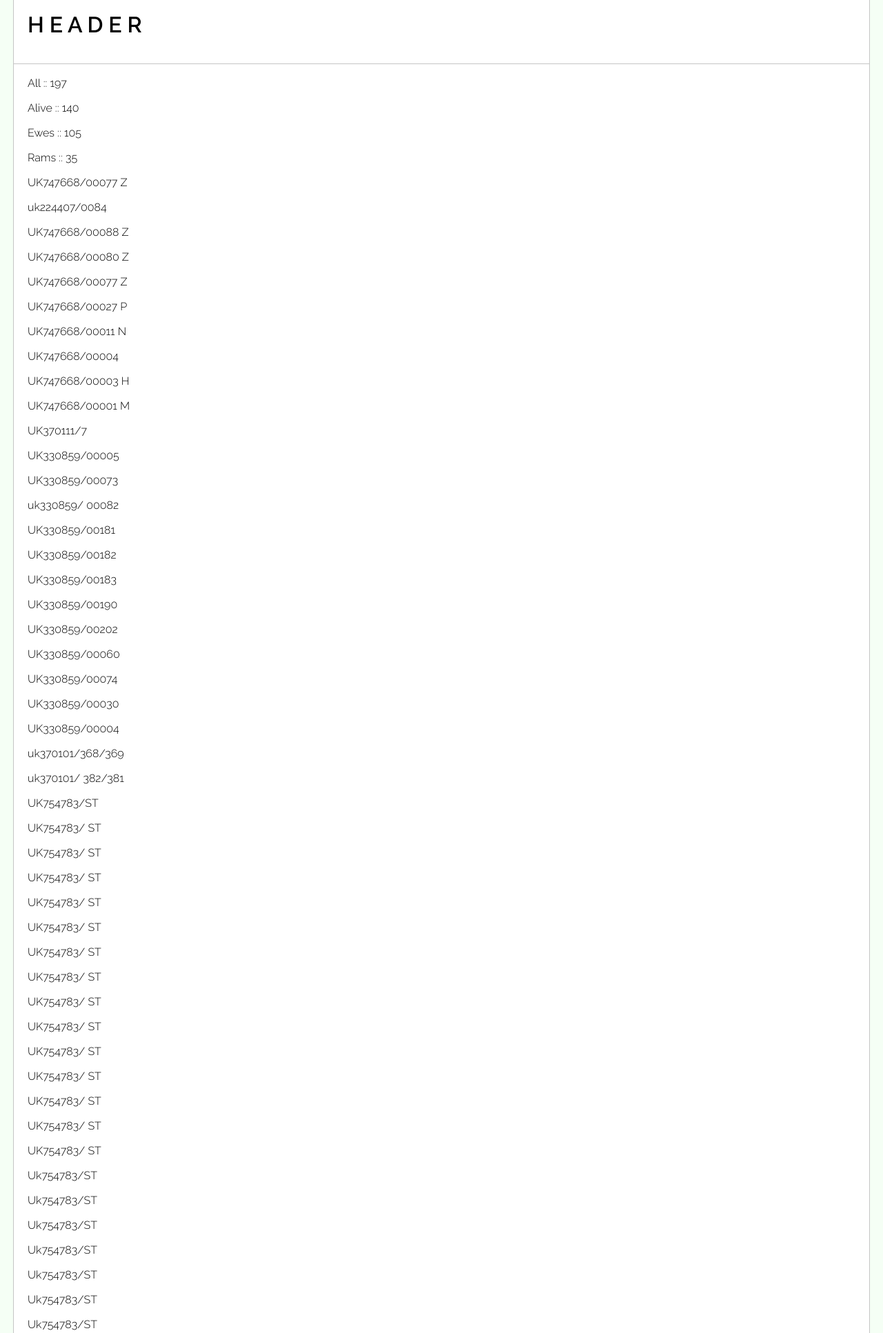
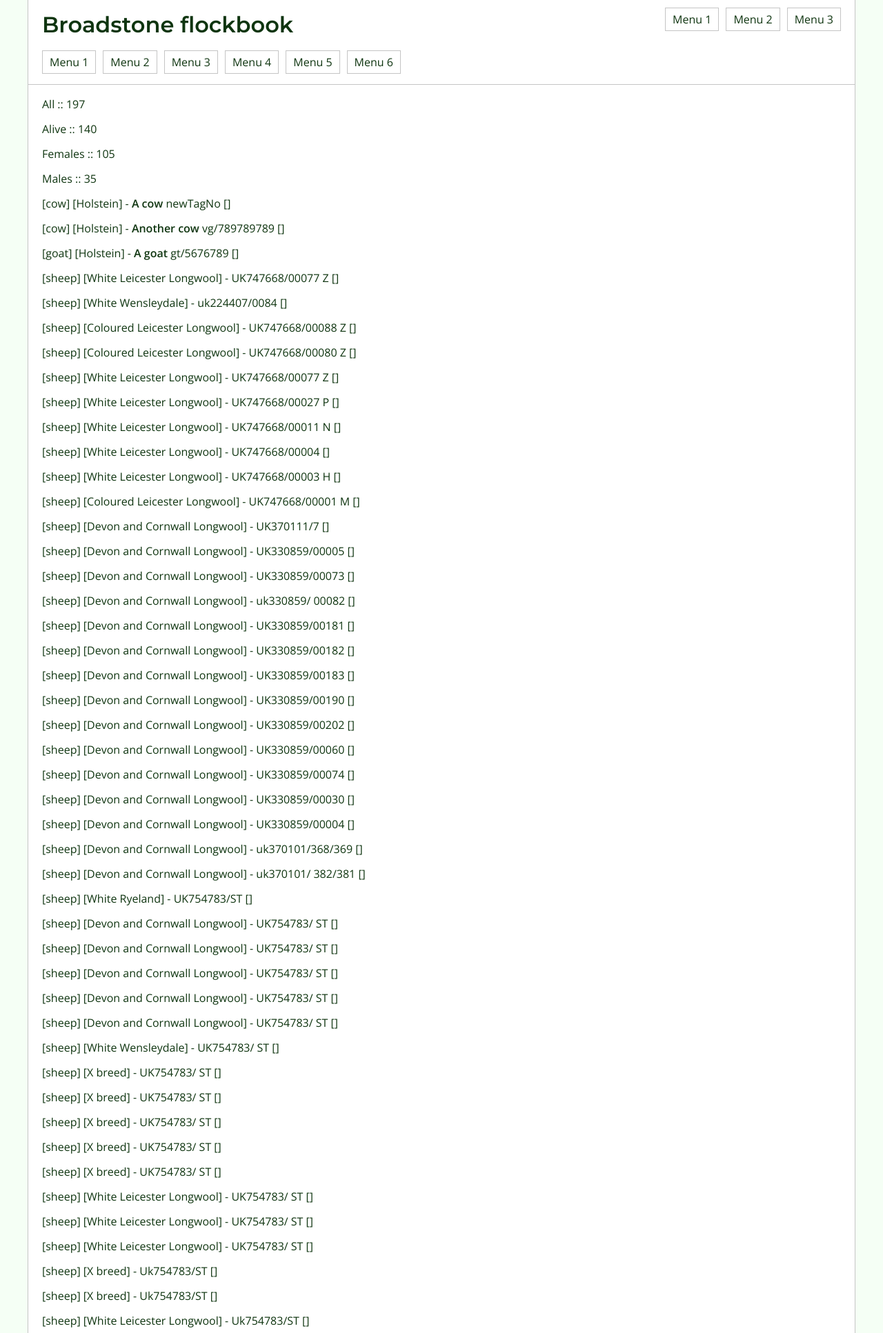
Before and after one commit to PatDobson1/redesign-flock-book, a PHP site: page / in a window 1280 px wide. Shown: the top 1933 px of the page at 69% size. Run offline with PHP 8.4, Linux system fonts and the light colour scheme; data comes from the database, SQL or seed files in the repository; both versions use the stored data as it was after the commit.

Commit message:
Made style changes Added species Added full DB backup

```diff
--- a/includes/classes/Layout.class.php
+++ b/includes/classes/Layout.class.php
@@ -3,19 +3,35 @@
     class Layout extends Db{
 
         // -- Header -------------------------------------------
-            public function header(){
-
+            public function header($site_data){
                 echo "
                         <html>
                             <head>
-                                <link href='https://fonts.googleapis.com/css2?family=Montserrat:wght@400;600&family=Raleway:wght@300;600&display=swap' rel='stylesheet'>
+                                <link href='https://fonts.googleapis.com/css2?family=Montserrat:wght@600&family=Open+Sans:wght@300;600&display=swap' rel='stylesheet'>
                                 <link rel='stylesheet' href='includes/style/reset.css' />
                                 <link rel='stylesheet' href='includes/style/style.css' />
                             </head>
                             <body>
                             <div class='overall'>
                                 <header>
-                                    <h1>H E A D E R</h1>
+                                    <h1>$site_data[site_name] flockbook</h1>
+                                    <menu>
+                                        <ul>
+                                            <li><a href='#'>Menu 1</a></li>
+                                            <li><a href='#'>Menu 2</a></li>
+                                            <li><a href='#'>Menu 3</a></li>
+                                            <li><a href='#'>Menu 4</a></li>
+                                            <li><a href='#'>Menu 5</a></li>
+                                            <li><a href='#'>Menu 6</a></li>
+                                        </ul>
+                                    </menu>
+                                    <rightMenu>
+                                        <ul>
+                                            <li><a href='#'>Menu 1</a></li>
+                                            <li><a href='#'>Menu 2</a></li>
+                                            <li><a href='#'>Menu 3</a></li>
+                                        </ul>
+                                    </rightMenu>
                                 </header>
                                 <content>";
 
--- /dev/null
+++ b/includes/classes/Livestock.class.php
@@ -0,0 +1,56 @@
+<?php
+
+    class Livestock extends Db{
+
+        // -- Get all livestock ------------------------------------------------
+            public function getAllLivestock(){
+                $this -> connect();
+                    $query = "  SELECT livestock.livestock_name, livestock.uk_tag_no, livestock.date_of_sale, breed.breed_name AS breed, species.species AS species
+                                FROM livestock
+                                INNER JOIN species ON species.id = livestock.species
+                                INNER JOIN breed ON breed.id = livestock.breed
+                                ORDER BY species, livestock_name";
+
+                    $sql = self::$conn -> prepare($query);
+                    $sql->execute();
+                    while( $row = $sql -> fetch() ){
+                        echo "<p>[$row[species]] [$row[breed]] - <strong>$row[livestock_name]</strong> $row[uk_tag_no] [$row[date_of_sale]]</p>";
+                    }
+
+                $this -> disconnect();
+            }
+        // ---------------------------------------------------------------------
+
+        // -- Count livestock --------------------------------------------------
+            public function countLivestock($varient){
+                switch($varient){
+                    case 'all':
+                        $query = "SELECT COUNT(id) AS livestockCount FROM livestock WHERE deleted != 1";
+                    break;
+                    case 'alive':
+                        $query = "SELECT COUNT(id) AS livestockCount FROM livestock WHERE deleted != 1 AND date_of_death IS null";
+                    break;
+                    case 'dead':
+                        $query = "SELECT COUNT(id) AS livestockCount FROM livestock WHERE deleted != 1 AND date_of_death IS NOT null";
+                    break;
+                    case 'female':
+                        $query = "SELECT COUNT(id) AS livestockCount FROM livestock WHERE deleted != 1 AND date_of_death IS null AND gender = 2";
+                    break;
+                    case 'male':
+                        $query = "SELECT COUNT(id) AS livestockCount FROM livestock WHERE deleted != 1 AND date_of_death IS null AND gender = 1";
+                    break;
+                }
+                $this -> connect();
+
+                    $sql = self::$conn -> prepare($query);
+                    $sql -> execute();
+                    $row = $sql -> fetch();
+                    return $row['livestockCount'];
+
+                $this -> disconnect();
+            }
+        // ---------------------------------------------------------------------
+
+    }
+
+?>
--- a/includes/config.php
+++ b/includes/config.php
@@ -13,7 +13,12 @@
         spl_autoload_register('class_autoloader');
     // -------------------------------------------------------------------------
 
-	date_default_timezone_set('Europe/London');
+    // -- Site settings --------------------------------------------------------
+        $site_data = array(
+            "site_name" => "Broadstone"
+        );
+	    date_default_timezone_set('Europe/London');
+    // -------------------------------------------------------------------------
 
 	session_start();
 
--- a/includes/style/scss/style.scss
+++ b/includes/style/scss/style.scss
@@ -3,16 +3,20 @@
 
 // -- General ---------------------------------------------------
     body{
-        font-family: 'Raleway', sans-serif;
+        font-family: $body-font;
         font-weight: 300;
         font-size: 16px;
         background-color: $page-background-colour;
+        color: $font-colour;
     }
     strong{
         font-weight: 600;
     }
     p{
         margin: 0 0 20px 0;
+    }
+    *{
+        box-sizing: border-box;
     }
 // --------------------------------------------------------------
 
@@ -21,6 +25,7 @@
     content,
     footer{
         display: block;
+        position: relative;
         background-color: $content-background-colour;
         border-color: $border-colour;
         max-width: 1200px;
@@ -38,9 +43,38 @@
 
 // --------------------------------------------------------------
 
+// -- Menus -----------------------------------------------------
+    menu,
+    rightMenu{
+        li{
+            float: left;
+            margin: 0 10px 0 0;
+            a{
+                text-decoration: none;
+                border: 1px solid $border-colour;
+                padding: 5px 10px;
+                color: $font-colour;
+                &:hover{
+                    color: $white;
+                    background-color: $border-colour;
+                }
+            }
+        }
+    }
+    menu{
+        min-height: 20px;
+        margin: 30px 0 0 0;
+    }
+    rightMenu{
+        position: absolute;
+        top: 20px;
+        right: 10px;
+    }
+// --------------------------------------------------------------
+
 // -- Headers ---------------------------------------------------
     h1,h2,h3,h4,h5,h5{
-        ont-family: 'Montserrat', sans-serif;
+        font-family: $header-font;
         font-weight: 600;
         margin-bottom: 20px;
     }
--- a/includes/style/scss/variables.scss
+++ b/includes/style/scss/variables.scss
@@ -3,4 +3,10 @@
     $page-background-colour: #f5fff5;
     $content-background-colour: #ffffff;
     $border-colour: #c5c5c5;
+    $font-colour: #0f3510;
+
+    $white: #ffffff;
+
+    $header-font: 'Montserrat', sans-serif;
+    $body-font: 'Open Sans', sans-serif;
 // --------------------------------------------------------------
--- a/includes/style/style.css
+++ b/includes/style/style.css
@@ -1,8 +1,9 @@
 body {
-  font-family: 'Raleway', sans-serif;
+  font-family: "Open Sans", sans-serif;
   font-weight: 300;
   font-size: 16px;
-  background-color: #f5fff5; }
+  background-color: #f5fff5;
+  color: #0f3510; }
 
 strong {
   font-weight: 600; }
@@ -10,10 +11,14 @@ strong {
 p {
   margin: 0 0 20px 0; }
 
+* {
+  box-sizing: border-box; }
+
 header,
 content,
 footer {
   display: block;
+  position: relative;
   background-color: #ffffff;
   border-color: #c5c5c5;
   max-width: 1200px;
@@ -28,8 +33,32 @@ header {
 footer {
   border-width: 1px 1px 0 1px; }
 
+menu li,
+rightMenu li {
+  float: left;
+  margin: 0 10px 0 0; }
+  menu li a,
+  rightMenu li a {
+    text-decoration: none;
+    border: 1px solid #c5c5c5;
+    padding: 5px 10px;
+    color: #0f3510; }
+    menu li a:hover,
+    rightMenu li a:hover {
+      color: #ffffff;
+      background-color: #c5c5c5; }
+
+menu {
+  min-height: 20px;
+  margin: 30px 0 0 0; }
+
+rightMenu {
+  position: absolute;
+  top: 20px;
+  right: 10px; }
+
 h1, h2, h3, h4, h5, h5 {
-  ont-family: 'Montserrat', sans-serif;
+  font-family: "Montserrat", sans-serif;
   font-weight: 600;
   margin-bottom: 20px; }
 
--- a/index.php
+++ b/index.php
@@ -4,17 +4,17 @@
         $root = realpath($_SERVER["DOCUMENT_ROOT"]);
         include_once 'includes/config.php';
         $layout = new Layout();
-        $layout -> header();
+        $layout -> header($site_data);
     // --------------------------------------------------------------
 
     // -- Content ---------------------------------------------------
 
-        $sheep = new Sheep();
-        echo "<p>All :: " . $sheep -> countSheep('all') . "</p>";
-        echo "<p>Alive :: " . $sheep -> countSheep('alive') . "</p>";
-        echo "<p>Ewes :: " . $sheep -> countSheep('female') . "</p>";
-        echo "<p>Rams :: " . $sheep -> countSheep('male') . "</p>";
-        $sheep -> getAllSheep();
+        $livestock = new Livestock();
+        echo "<p>All :: " . $livestock -> countLivestock('all') . "</p>";
+        echo "<p>Alive :: " . $livestock -> countLivestock('alive') . "</p>";
+        echo "<p>Females :: " . $livestock -> countLivestock('female') . "</p>";
+        echo "<p>Males :: " . $livestock -> countLivestock('male') . "</p>";
+        $livestock -> getAllLivestock();
 
     // --------------------------------------------------------------
 
--- a/update-notes/sql.txt
+++ b/update-notes/sql.txt
@@ -20,3 +20,4 @@ Sheep table
 - Column 'historic' removed
 - Column 'previous_tags' added [varChar255] [links to previous_tags table]
 - Column 'species' added - [int] [link to species table]
+- Column 'date_of_sale' added - [date]
```
Also changed, not shown: includes/classes/Sheep.class.php (deleted, +0 -51 lines), update-notes/sql/fb_redesign.sql (added).
